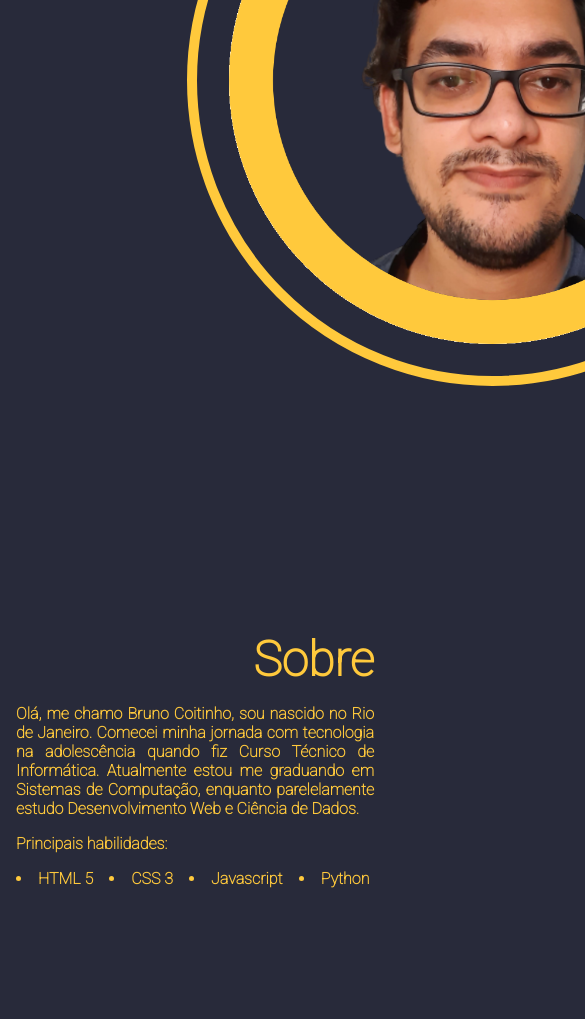
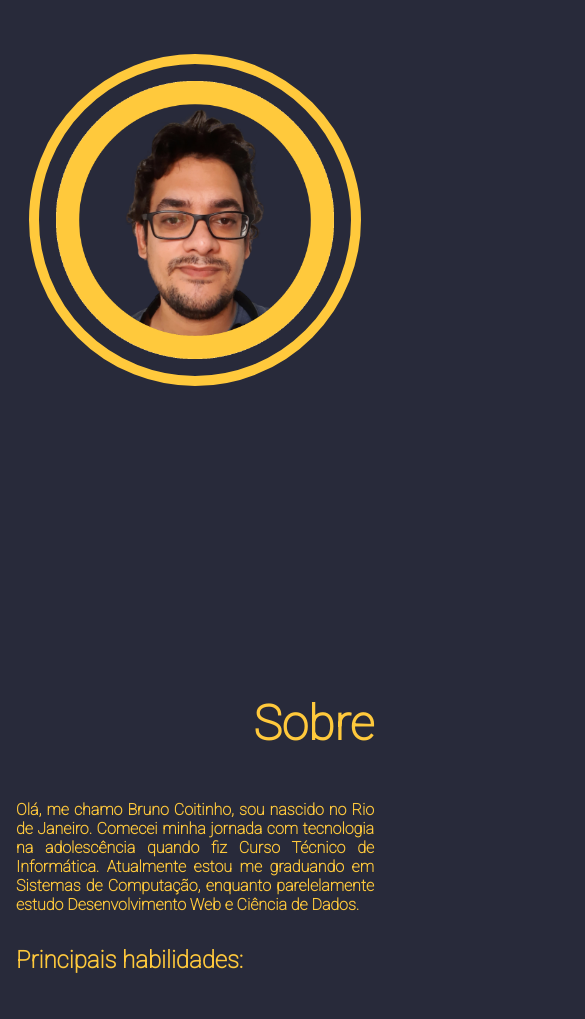
Before and after one commit to brunocoitinho/portifolio, a plain HTML site: page index.html in a window 390 px wide. Shown: the part 325-1344 px from the top of the page, 585 px wide, since content can reach past the window. Drawn offline with Linux system fonts and the light colour scheme.

Commit message:
adicionado media queries para responsividade

```diff
--- a/index.html
+++ b/index.html
@@ -30,8 +30,10 @@
 
         <section class="about"id="about">
             <h1>Sobre</h1>
-            <p>Olá, me chamo Bruno Coitinho, sou nascido no Rio de Janeiro. Comecei minha jornada com tecnologia na adolescência quando fiz Curso Técnico de Informática. Atualmente estou me graduando em Sistemas de Computação, enquanto parelelamente estudo Desenvolvimento Web e Ciência de Dados.</p>
-            <p>Principais habilidades:</p>
+
+                <p>Olá, me chamo Bruno Coitinho, sou nascido no Rio de Janeiro. Comecei minha jornada com tecnologia na adolescência quando fiz Curso Técnico de Informática. Atualmente estou me graduando em Sistemas de Computação, enquanto parelelamente estudo Desenvolvimento Web e Ciência de Dados.</p>
+
+            <h2>Principais habilidades:</h2>
             <ul>
                 <li>HTML 5</li>
                 <li>CSS 3</li>
@@ -57,6 +59,6 @@
             </div>
         </section>
     </main>
-    <footer><p>2023. Criado por Bruno Coitinho </p></footer>
+    <footer><p>2023. Criado por Bruno Coitinho.</p></footer>
 </body>
 </html>
--- a/styles/style.css
+++ b/styles/style.css
@@ -24,9 +24,10 @@ main{
     padding: 10vh 1rem 1rem 1rem;
 }
 
-main > *{
-    min-height: 90vh;
+section{
+    height: 90vh;
     padding-top: 1rem;
+    display: flex;
 }
 
 nav ul{
@@ -73,15 +74,21 @@ header{
 
 
 .profilephoto > img{
-    height: 70vh;
+    width: 70vh;
     border: var(--primary-color) 10px solid;
     border-radius: 50%;
 }
 
-.about > p{
-    margin: 1rem auto;
+.about, .projects, .contact{
+    flex-direction: column;
+    gap: 2rem;
+}
+
+.about p{
     text-align: justify;
 }
+
+
 
 .about ul{
     display: flex;
@@ -91,6 +98,7 @@ header{
 
 .about li{
     list-style-position: inside;
+    text-align: left;
 }
 
 section:nth-child(2n){
@@ -110,16 +118,19 @@ section:nth-child(2n){
 }
 
 .contact{
-    min-height: 80vh;
+    height: 80vh;
 }
 
 h1{
     font-size: 3rem;
     padding-top: 5rem;
+    margin-bottom: 1rem;
 }
 
 h2{
     font-size: 1.5rem;
+    margin-bottom: 1rem;
+    text-align: left;
 }
 
 .card{
@@ -155,8 +166,45 @@ footer{
     flex-direction: column;
     justify-content: center;
     background-color: var(--header-color);
-    width: 98.6vw;
+    width: 100%;
     margin: 0;
     padding: 0;
     z-index: 2;
 }
+
+
+@media screen and (max-width: 48em){
+
+    .home{
+        flex-direction: column;
+        margin-bottom: 4rem;
+    }
+
+
+    nav ul{
+        justify-content: space-around;
+    }
+
+    .profilephoto{
+        margin: auto;
+    }
+
+    .profilephoto > img{
+        width: 80vw;
+    }
+
+    h1:first-child{
+        padding-top: 1rem;
+    }
+    .about, .projects{
+        padding-top: 5rem;
+    }
+
+    .about ul{
+        flex-direction: column;
+    }
+    .contact{
+        height: 70vh;
+    }
+
+}
```
